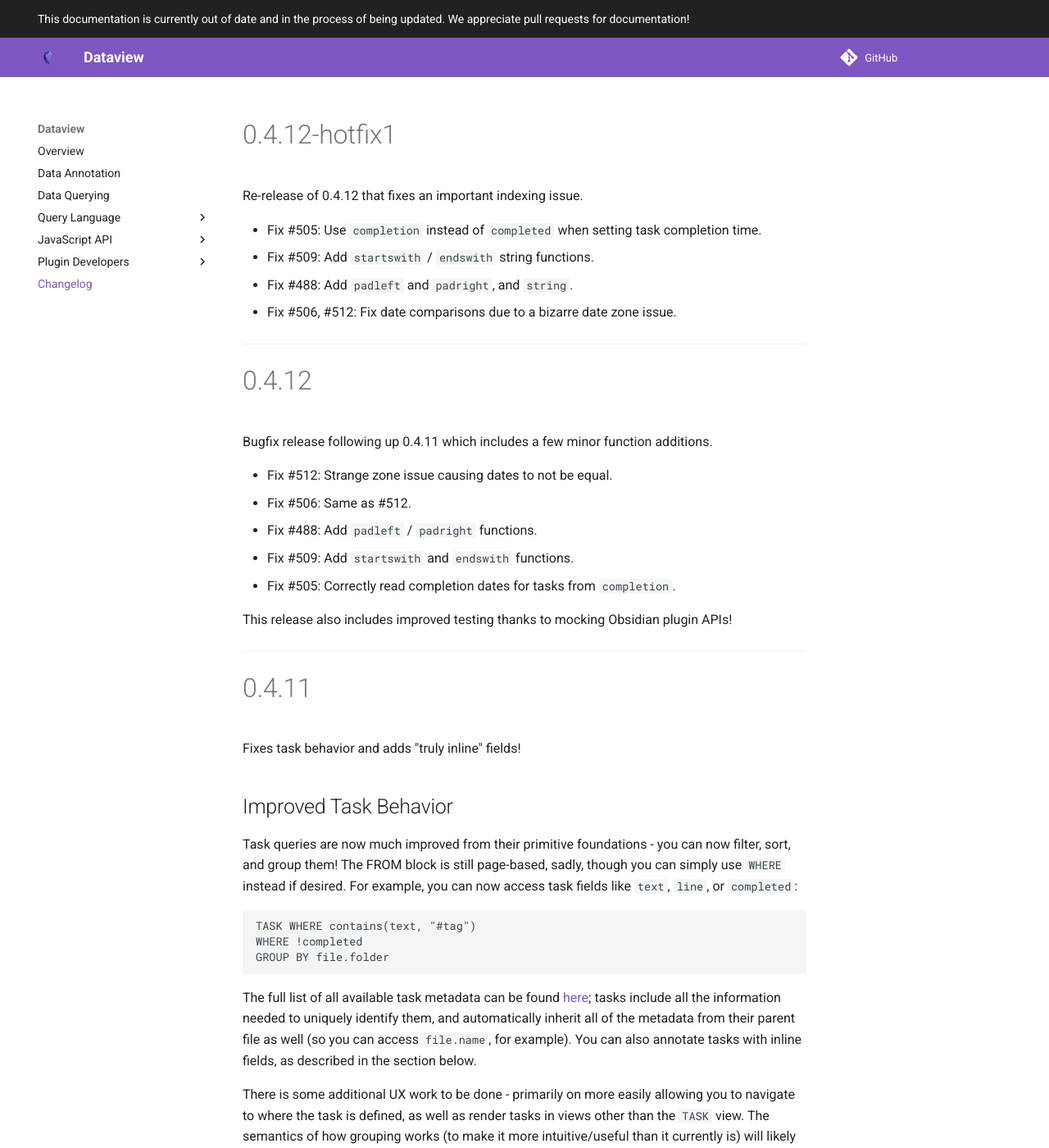
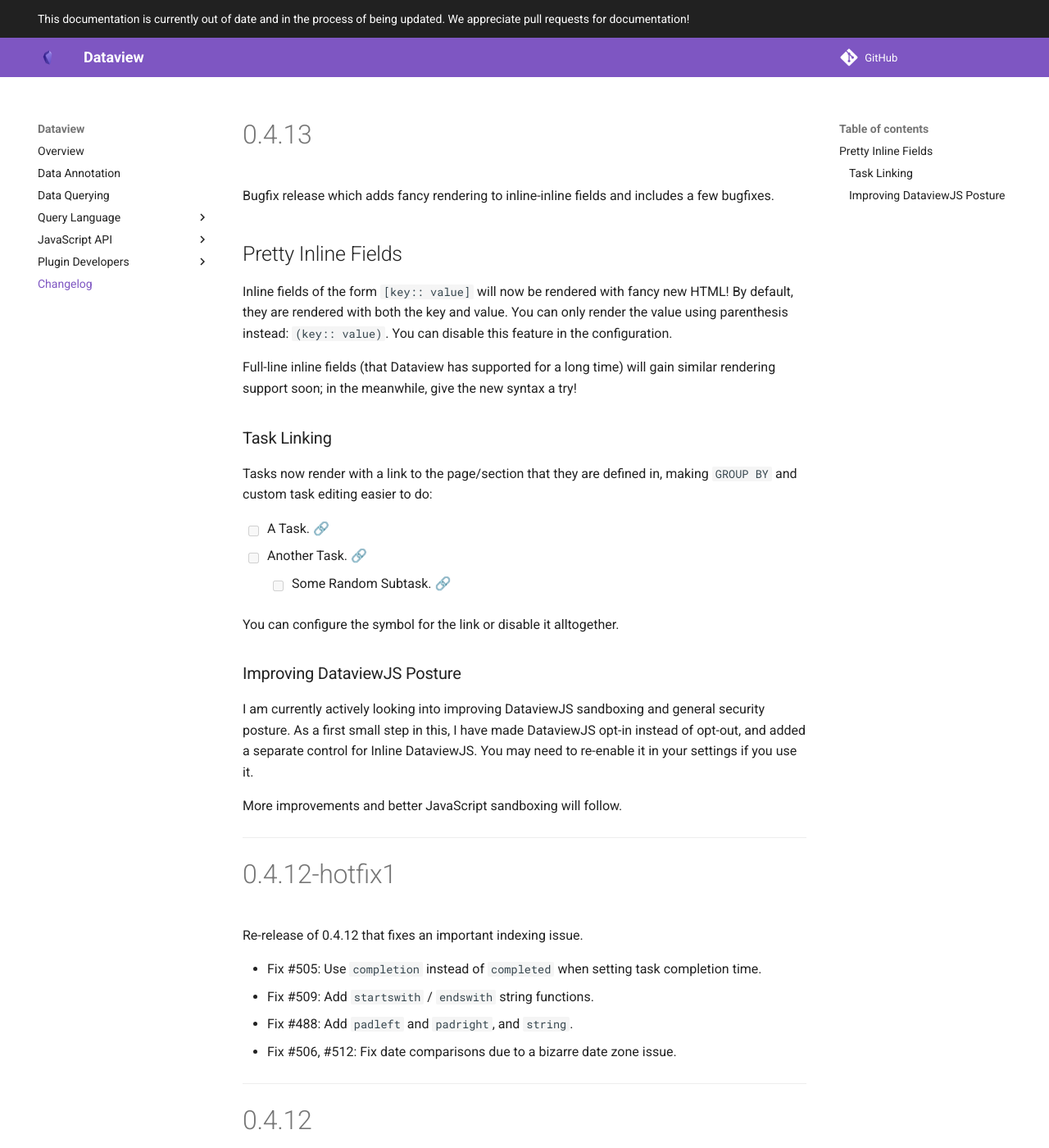
Before and after one commit to blacksmithgu/obsidian-dataview, an MkDocs documentation site: the page built from docs/docs/changelog.md, in a window 1280 px wide and 1400 px high. Shown: the whole window at 82% size. Built offline with MkDocs 1.6.1 and Material for MkDocs 9.7.7, drawn with Linux system fonts in a browser that asks for light colours; comment, search, counter and statistics services are not loaded.

Commit message:
Auto-release 0.4.13

```diff
--- a/docs/docs/changelog.md
+++ b/docs/docs/changelog.md
@@ -1,3 +1,37 @@
+# 0.4.13
+
+Bugfix release which adds fancy rendering to inline-inline fields and includes a few bugfixes.
+
+## Pretty Inline Fields
+
+Inline fields of the form `[key:: value]` will now be rendered with fancy new HTML! By default, they are rendered with
+both the key and value. You can only render the value using parenthesis instead: `(key:: value)`. You can disable
+this feature in the configuration.
+
+Full-line inline fields (that Dataview has supported for a long time) will gain similar rendering support soon; in the
+meanwhile, give the new syntax a try!
+
+### Task Linking
+
+Tasks now render with a link to the page/section that they are defined in, making `GROUP BY` and custom task
+editing easier to do:
+
+- [ ] A Task. 🔗
+- [ ] Another Task. 🔗
+    - [ ] Some Random Subtask. 🔗
+
+You can configure the symbol for the link or disable it alltogether.
+
+### Improving DataviewJS Posture
+
+I am currently actively looking into improving DataviewJS sandboxing and general security posture. As a first small step
+in this, I have made DataviewJS opt-in instead of opt-out, and added a separate control for Inline DataviewJS. You may
+need to re-enable it in your settings if you use it.
+
+More improvements and better JavaScript sandboxing will follow.
+
+---
+
 # 0.4.12-hotfix1
 
 Re-release of 0.4.12 that fixes an important indexing issue.
--- a/package.json
+++ b/package.json
@@ -1,6 +1,6 @@
 {
   "name": "obsidian-dataview",
-  "version": "0.4.12-hotfix1",
+  "version": "0.4.13",
   "description": "Advanced data views for Obsidian.md.",
   "main": "lib/index.js",
   "types": "lib/index.d.ts",
--- a/versions.json
+++ b/versions.json
@@ -56,5 +56,6 @@
   "0.4.10": "0.12.0",
   "0.4.11": "0.12.0",
   "0.4.12": "0.12.0",
-  "0.4.12-hotfix1": "0.12.0"
+  "0.4.12-hotfix1": "0.12.0",
+  "0.4.13": "0.12.0"
 }
```
Also changed, not shown: CHANGELOG.md, manifest.json.
